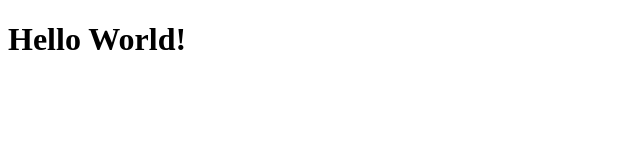
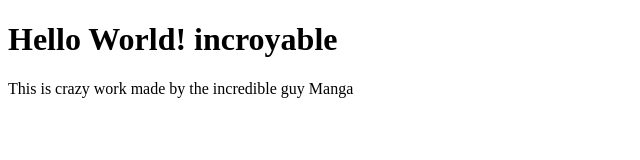
Before and after one commit to RoyalCynic/Test01, a plain HTML site: page index.html in a window 1280 px wide. Shown: the whole page, without its empty margins (0-640 px from the left). Drawn offline with Linux system fonts and the light colour scheme.

Commit message:
#3 fixed and Updated Title and Text

```diff
--- a/index.html
+++ b/index.html
@@ -3,9 +3,10 @@
 <head>
     <meta charset="UTF-8">
     <meta name="viewport" content="width=device-width, initial-scale=1.0">
-    <title>Document</title>
+    <title>Travail de Test01</title>
 </head>
 <body>
- <h1>Hello World!</h1>
+ <h1>Hello World! incroyable</h1>
+ <p>This is crazy work made by the incredible guy Manga</p>
 </body>
 </html>
```
